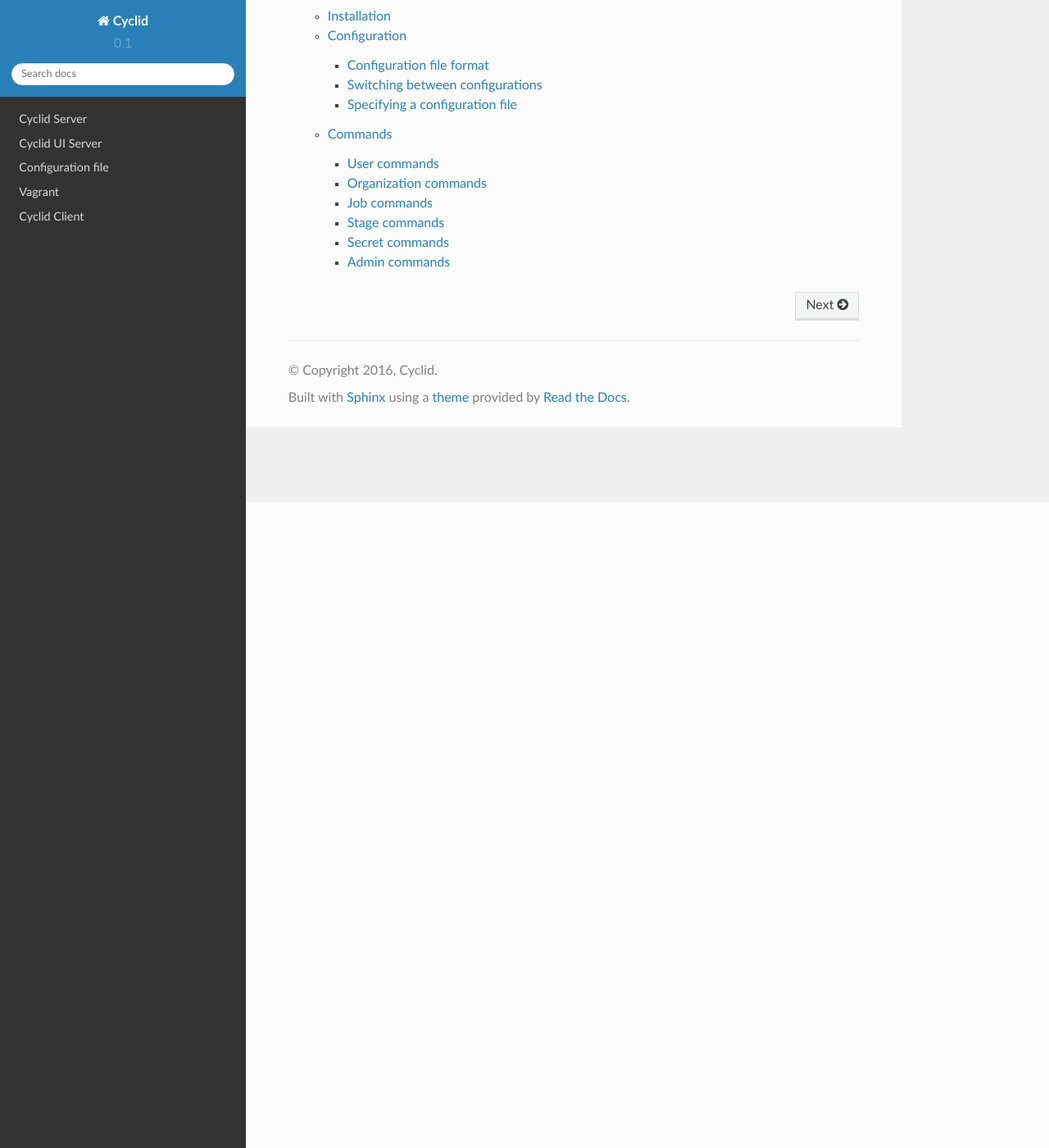
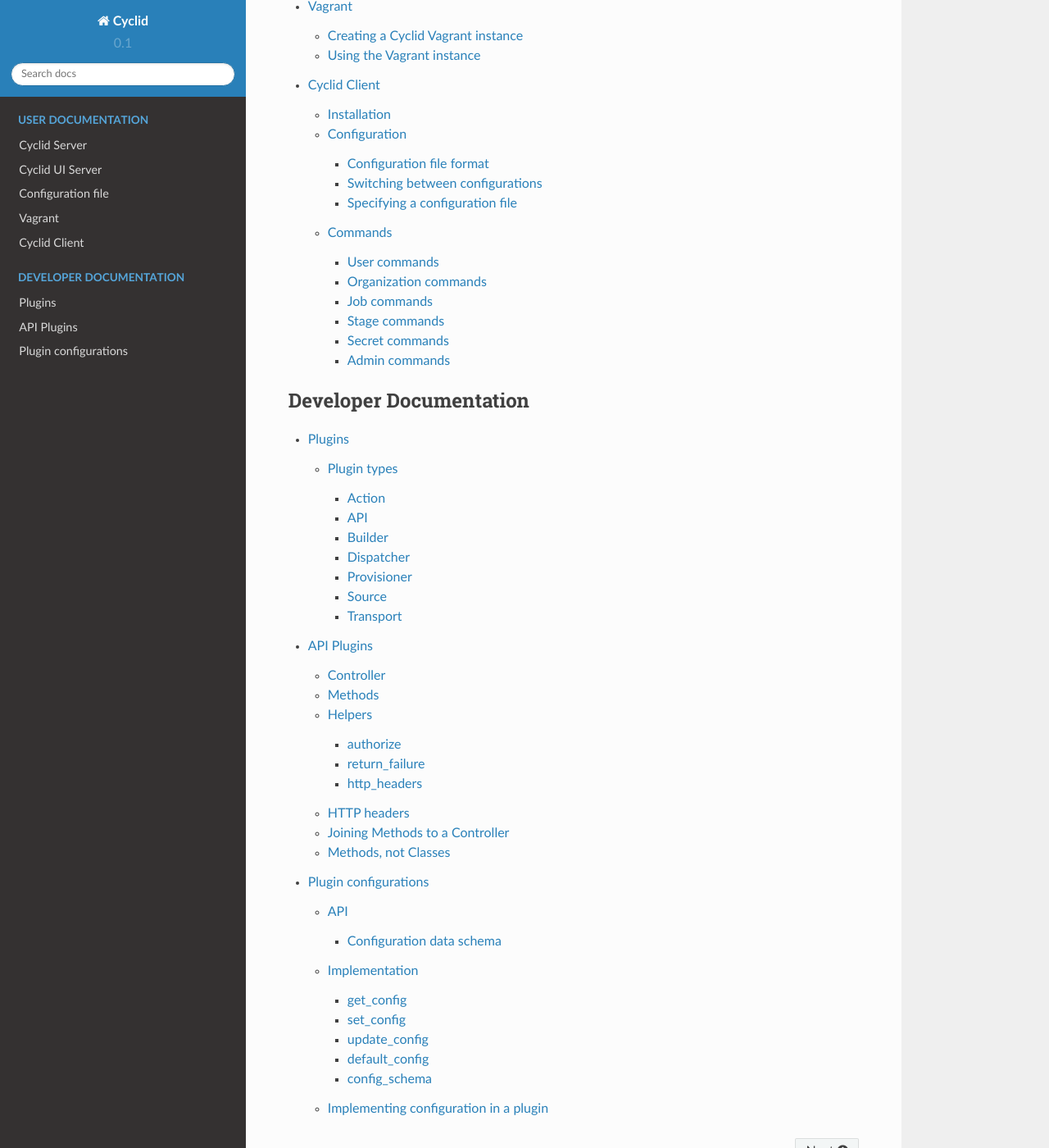
Before and after one commit to Cyclid/Cyclid-docs, a Sphinx documentation site: the page built from docs/index.rst, in a window 1280 px wide and 1400 px high, scrolled down 788 px. Shown: the whole window at 82% size. Built offline with Sphinx 7.4.7 and the Read the Docs theme 2.0.0, drawn with Linux system fonts in a browser that asks for light colours; some of the changed lines change nothing that is shown; some of the changed text lies outside the part shown.

Commit message:
Add developer documentation
Import the original Github Wiki markdown and convert it to reSt
Add the Plugin related documentation
Split the index into "User" and "Developer" documentation sections

```diff
--- a/docs/index.rst
+++ b/docs/index.rst
@@ -8,11 +8,25 @@ Welcome to Cyclid's documentation!
 
 Contents:
 
+* :ref:`user-docs`
+* :ref:`developer-docs`
+
+.. _user-docs:
+
 .. toctree::
    :maxdepth: 3
+   :caption: User Documentation
 
    server
    manage
    configuration_file
    vagrant
    cli
+
+.. _developer-docs:
+
+.. toctree::
+   :maxdepth: 3
+   :caption: Developer Documentation
+
+   plugins/index
--- /dev/null
+++ b/docs/plugins/api_plugins.rst
@@ -0,0 +1,177 @@
+.. _api-plugins:
+
+###########
+API Plugins
+###########
+
+API plugins can extend the core Cyclid API within their own namespace,
+and perform arbitrary actions. This can be used to create an API which
+can be used by external applications as a callback, or to extend the
+core functionality of Cyclid itself.
+
+API plugins themselves are easy to write, but the mechanism that makes
+them work is more complex. The main aim is to abstract the framework
+(Sinatra) and internal details (ActiveRecord models etc.) from the
+plugin.
+
+Controller
+==========
+
+The API plugin base provides a Controller which defines Sinatra API
+endpoints for GET, POST, PUT & DELETE actions. The controller methods
+provide the internal boilerplate, for example validating that the
+organization exists, parsing the body (for POST & PUT methods) and
+retrieving the plugin configuration data. The method then invokes a
+callback in an external Module that implements the logic to handle the
+HTTP event.
+
+API plugins do not and *should* not create their own subclass of the
+Controller. Instead, they should provide a Module which implements the
+callback methods the plugin wishes to handle.
+
+Methods
+=======
+
+There are four callback methods, which map directly onto the HTTP verbs
+that the API plugin controller supports:
+
+.. code:: ruby
+
+    module Methods
+      def get(headers, config)
+        ....
+      end
+
+      def post(data, headers, config)
+        ...
+      end
+
+      def put(data, headers, config)
+        ...
+      end
+
+      def delete(headers, config)
+        ...
+      end
+    end
+
+The API plugin base provides a set of methods which simply return an
+HTTP 405 error ("Not implemented") to the caller. A plugin can then
+implement only the callbacks it needs:
+
+.. code:: ruby
+
+    def ExampleMethods
+      include Api::Methods
+
+      def post(data, headers, config)
+        ...
+      end
+    end
+
+Here, the Example plugin only wishes to handle HTTP POST events, so only
+provides it's own implementation for the post callback. By including the
+Api::Methods 'base' module, the default get, put & delete callbacks will
+be used (which simply return a 405 error).
+
+Helpers
+=======
+
+The API plugin base provides some helper methods. These mostly wrap (and
+therefore abstract) internal methods. These helpers are:
+
+authorize
+---------
+
+-  method : **Required** : Authenticate the user and check that they are
+   authorized to perform the operation. *method* is one of 'get',
+   'post', 'put' or 'delete', which map to a READ, WRITE or ADMIN
+   permission.
+
+By default API plugin endpoints are not authenticated & authorized in
+the same way as the rest of the Cyclid API is. If a plugin wishes to
+apply authorization to an endpoint (I.e. a user must exist in Cyclid and
+be a member of the organization) it can call the authorize helper.
+
+return\_failure
+---------------
+
+-  code : **Required** : HTTP return code.
+-  message : **Required**\ \* : Message to be returned as part of the
+   response body.
+
+Causes the HTTP request to fail with the given HTTP response code. The
+message body is a JSON object which contains a code and the message.
+
+http\_headers
+-------------
+
+An internal method which extracts & formats the raw HTTP request
+headers, which are then passed to the callback method (See below).
+
+HTTP headers
+============
+
+The API Controller processes the raw HTTP request headers and extracts
+any ``HTTP_`` header. The header is "cleaned up" and added to the list
+of headers which is then passed to the callback method. For example,
+given the following raw HTTP headers:
+
+::
+
+    "HTTP_CONTENT_TYPE" => "application/json"
+    "HTTP_X_EXAMPLE_ACTION" => "event"
+
+would become the list of headers:
+
+::
+
+    "Content-Type" => "application/json"
+    "X-Example-Action" => "event"
+
+callback methods can then use the headers, if required.
+
+This, again, abstracts the plugin from the raw implementation details
+and allows Cyclid to safely pass HTTP headers to a plugin without
+leaking any potentially sensitive information E.g. session signing
+secret.
+
+Joining Methods to a Controller
+===============================
+
+The API plugin class itself provides a single method that simply returns
+a new Api::Controller instance. It passes in the Module that implements
+its callback methods, and the two are joined together when the
+Controller instance is registered in Sinatra.
+
+.. code:: ruby
+
+    class Example < Api
+      def self.controller
+        return ApiExtension::Controller.new(ApiExtension::ExampleMethods)
+      end
+    end
+
+Methods, not Classes
+====================
+
+You may have noticed that the use of Modules and that the bulk of the
+plugin itself is actually implemented on a Module, rather than a
+subclass of the Api plugin class, as most of the other plugins are
+implemented.
+
+This complication stems from the fact each Sinatra Controller is a
+Module, which you then ``register`` into the Sinatra application.
+Sinatra then calls a ``registered`` callback method on the Module,
+passing it the Sinatra Application instance. The callback can then
+define the API endpoints against the application instance.
+
+Because these are plugins, that requires us to dynamically create a new
+Module *instance* that can in turn be registered by Sinatra; the
+Controller class is actually a subclass of Module, which allows the
+plugin to create the Module on the fly. Due to the fact that it's quite
+difficult to create a "submodule" which can overload methods (as you
+would with a subclass which can overload a method), the Controller
+itself & the Methods are split in two; this then allows the plugin
+create it's own module in the normal manner, without having to resort to
+complex Ruby metaprogramming.
--- /dev/null
+++ b/docs/plugins/index.rst
@@ -0,0 +1,8 @@
+Contents:
+
+.. toctree::
+   :maxdepth: 3
+
+   plugins
+   api_plugins
+   plugin_configs
--- /dev/null
+++ b/docs/plugins/plugin_configs.rst
@@ -0,0 +1,170 @@
+#####################
+Plugin configurations
+#####################
+
+Plugin configs provide a mechanism for Plugins to create & store their
+own configuration data without having to extend the core database
+schema, or have any knowledge at all of the underlying schema. Plugin
+configuration is specific to each organization, and each organization
+can have its own configuration for any given plugin.
+
+The Plugin configuration also provides an API that can be used to get &
+set the configuration for each plugin.
+
+API
+===
+
+The plugin config API provides two endpoints: one to GET the plugin
+configuration, and one to PUT the plugin configuration. For example:
+
+::
+
+    $ curl -u admin http://api.dev.cyclid.io/organizations/test/configs/api/github
+    {"id":1,"plugin":"github","version":"1.0.0","config":{"repository_tokens":[{"url":"http://github.com/example/Project","token":"abcdefg"},{"url":"http://github.com/example/Other","token":"uvwxyz"}],"hmac_secret":null},"organization_id":2,"schema":[{"name":"repository_tokens","type":"hash-list","description":"Repository OAuth tokens","default":[]},{"name":"hmac_secret","type":"string","description":"Github HMAC signing secret","default":null}]}
+
+The data includes some metadata about the plugin, the configuration data
+itself and a schema.
+
+If no config has yet been created for the plugin when an API call is
+made, a default configuration will be created and stored in the
+database.
+
+Configuration data schema
+-------------------------
+
+Because each plugin has its own configuration data, the data is stored
+as JSON in a single database TEXT column; this means the configuration
+data itself is effectively schemaless. In order to allow clients to
+understand the configuration data presented by the plugin, the plugin
+configuration also includes a schema which describes it. This data can
+be used by the client E.g. a web UI can use the schema data to generate
+a form that the user can modify.
+
+.. code:: json
+
+    "schema" : [
+       {
+          "type" : "hash-list",
+          "default" : [],
+          "description" : "Repository OAuth tokens",
+          "name" : "repository_tokens"
+       },
+       {
+          "type" : "string",
+          "default" : null,
+          "name" : "hmac_secret",
+          "description" : "Github HMAC signing secret"
+       }
+    ]
+
+Each item in the schema data describes an entry in the configuration
+data:
+
+-  name : **Required** : The JSON key name.
+-  type : **Required** : The data type. This is not a direct mapping to
+   the JSON data type (see below).
+-  description : **Required** : A human readable description of the
+   configuration data.
+
+Currently defined data types are:
+
+-  string : A single or multi-line string.
+-  integer : A whole number.
+-  boolean : A ``true`` or ``false`` value.
+-  list : A simple list (array) of items.
+-  hash-list : A list (array) of objects.
+
+Other types may be added over time.
+
+Implementation
+==============
+
+The plugin Base class implements the following methods:
+
+-  get\_config
+-  set\_config
+-  update\_config
+-  default\_config
+-  config\_schema
+
+get\_config
+-----------
+
+-  org : **Required** : The organization to retrieve the configuration
+   for.
+
+Retrieves the plugin config for the given organization from the
+database. If no configuration exists yet, creates a new entry in the
+database. The new database entry contains the data returned by
+default\_config.
+
+set\_config
+-----------
+
+-  new\_config : **Required** : Updated configuration data.
+-  org : **Required** : The organization to store the configuration for.
+
+Merges the new configuration data with the current configuration and
+stores it in the database. The configuration is merged by calling
+update\_config with a copy of the current and new configurations.
+
+update\_config
+--------------
+
+-  current : **Required** : A copy of the current plugin configuration
+   data.
+-  new : **Required** : The new configuration to be applied.
+
+Validates the new configuration data and merges it with the current
+data. The method can implement logic for each configuration item; I.e a
+single item which can only have a single entry will be over-written, but
+a list may have new entries appended to it.
+
+The merged configuration data is returned to set\_config to be stored in
+the database.
+
+default\_config
+---------------
+
+Returns a sensible default configuration, as a hash. The absolute
+minimum default is an empty hash.
+
+config\_schema
+--------------
+
+Returns the schema definition for the configuration (See above), as a
+hash.
+
+Implementing configuration in a plugin
+======================================
+
+Every plugin has an API endpoint for configuration data. If the plugin
+does not implement any callbacks, the plugin will simply have an empty
+configuration and any changes will be ignored.
+
+A plugin which wishes to implement a configuration must provide
+implementations of the ``update_config``, ``default_config`` and
+``config_schema`` methods.
+
+.. code:: ruby
+
+    class Example < Api
+      class << self
+        def update_config(current, new)
+          current.merge(new)
+        end
+
+        def default_config
+          {wax: true}
+        end
+
+        def config_schema
+          schema = []
+          schema << { name: 'wax',
+                      type: 'boolean',
+                      default: true,
+                      description: 'Whether to apply wax (true) or buff the wax off (false)' }
+          schema
+        end
+      end
+    end
--- /dev/null
+++ b/docs/plugins/plugins.rst
@@ -0,0 +1,93 @@
+#######
+Plugins
+#######
+
+************
+Plugin types
+************
+
+The majority of the functionality in Cyclid is implemented in a series
+of Plugins. There are currently 7 different types of Plugin:
+
+-  Action
+-  API
+-  Builder
+-  Dispatcher
+-  Provisioner
+-  Source
+-  Transport
+
+Action
+======
+
+Each action within a Step maps to an Action plugin. For example, the
+Step:
+
+.. code:: json
+
+    {
+      "action" : "command",
+      "cmd" : "bundle install"
+    }
+
+defines an action that will use the "command" plugin to run a command on
+the build host. A different Action plugin may send a notification
+message to a chat system, for example.
+
+API
+===
+
+API plugins can extend the Cyclid API to provide additional
+functionality E.g. a callback endpoint for Github, or a chatbot
+integration. :ref:`API plugins are some of the most complex
+<api-plugins>` Cyclid plugins.
+
+Builder
+=======
+
+Builders create build hosts that can be used to run jobs. A cloud
+Builder may call an external cloud API to create a new virtual instance,
+the details of which it can then pass to the Job runner to perform the
+build. For example, there could an Amazon Web Services (AWS) Builder
+which calls the AWS API, or an OpenStack Builder which calls an
+OpenStack native API, or a Builder which creates LXC containers on
+physical hardware.
+
+Dispatcher
+==========
+
+Dispatchers queue jobs to be run, and provide a method for the job
+runner to return information to Cyclid as it runs. The most simple
+Dispatcher is the 'local' plugin, which creates an asynchronous process
+which runs on the same host as the API.
+
+Dispatcher plugins also create Notifiers `that are used by the Job
+Runner to update the
+database <https://github.com/Liqwyd/Cyclid/wiki/Jobs,-JobRecords,-LogBuffers,-Notifiers,-Callbacks>`__
+as the Job runs.
+
+Provisioner
+===========
+
+Provisioners work alongside Builders to create & prepare build hosts. A
+Provisioner plugin knows about an operating system or distribution, and
+is called to perform any additional configuration required after the
+Builder has created a build host. For example, the Ubuntu Provisioner
+can add additional apt repositories and install additional packages on
+an Ubuntu based host. A Redhat Provisioner would likewise be able to
+install additional yum repositories and install RPM packages on a Redhat
+based build host.
+
+Source
+======
+
+Source plugins can checkout/clone sources from a Source Code Management
+(SCM) system. For example, a 'git' plugin can clone a Git repository, an
+'svn' plugin can clone a Subversion repository etc.
+
+Transport
+=========
+
+Transports are used to connect to build hosts and run commands. The most
+obvious example is an SSH transport, but E.g. a Windows build host may
+require a WinRM transport plugin.
```
